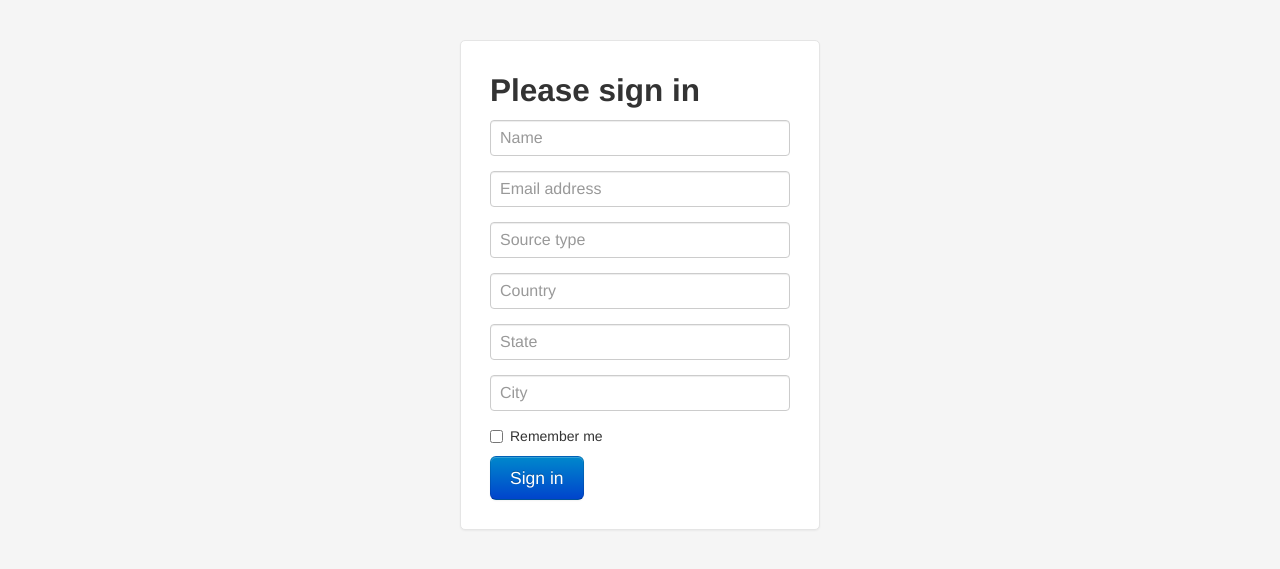
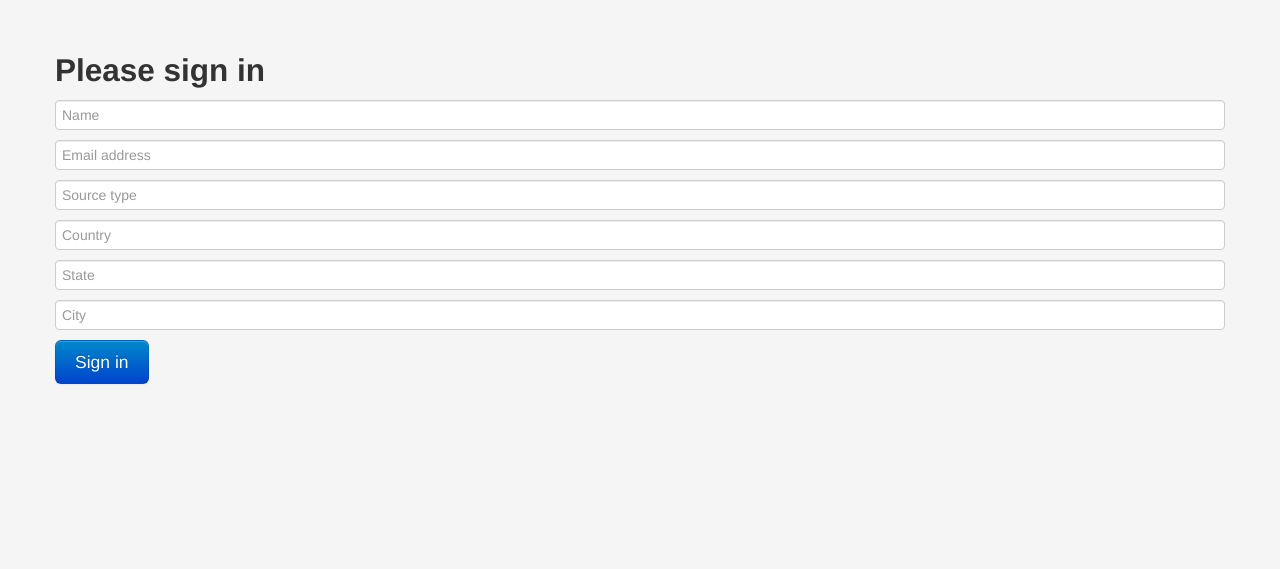
Before and after one commit to mengci/guitar_email_list, a Django app: template MusicSiteDB/templates/save.html in a window 1280 px wide. Shown: the top 569 px of the page. Run offline with Django 3.2, Linux system fonts and the light colour scheme; the template is opened without the code that fills it, so the values that code supplies are empty; parts of the project's set-up code (start-up, migrations or seed data) failed here and were passed over; some libraries are stand-ins or nearby versions.

Commit message:
changed the UI

```diff
--- a/MusicSiteDB/static/js/emailRegistration.js
+++ b/MusicSiteDB/static/js/emailRegistration.js
@@ -1,5 +1,9 @@
 $(function() {
-  // todo
-  // submit button click event.
-  // your ajax call should be here.
+  $("#save-email-btn").click(function() {
+    // todo
+    // submit button click event.
+    // your ajax call should be here.
+    // now it just print 123.
+  	console.log(123);
+  });
 });
--- a/MusicSiteDB/templates/save.html
+++ b/MusicSiteDB/templates/save.html
@@ -57,8 +57,6 @@
   <body>
 
     <div class="container">
-
-      <form class="form-signin">
         <h2 class="form-signin-heading">Please sign in</h2>
         <input type="text" class="input-block-level" placeholder="Name">
         <input type="text" class="input-block-level" placeholder="Email address">
@@ -67,11 +65,7 @@
         <input type="text" class="input-block-level" placeholder="State">
         <input type="text" class="input-block-level" placeholder="City">
 
-        <label class="checkbox">
-          <input type="checkbox" value="remember-me"> Remember me
-        </label>
-        <button class="btn btn-large btn-primary" type="submit">Sign in</button>
-      </form>
+        <button id="save-email-btn" class="btn btn-large btn-primary" type="submit">Sign in</button>
 
     </div> <!-- /container -->
 
```
